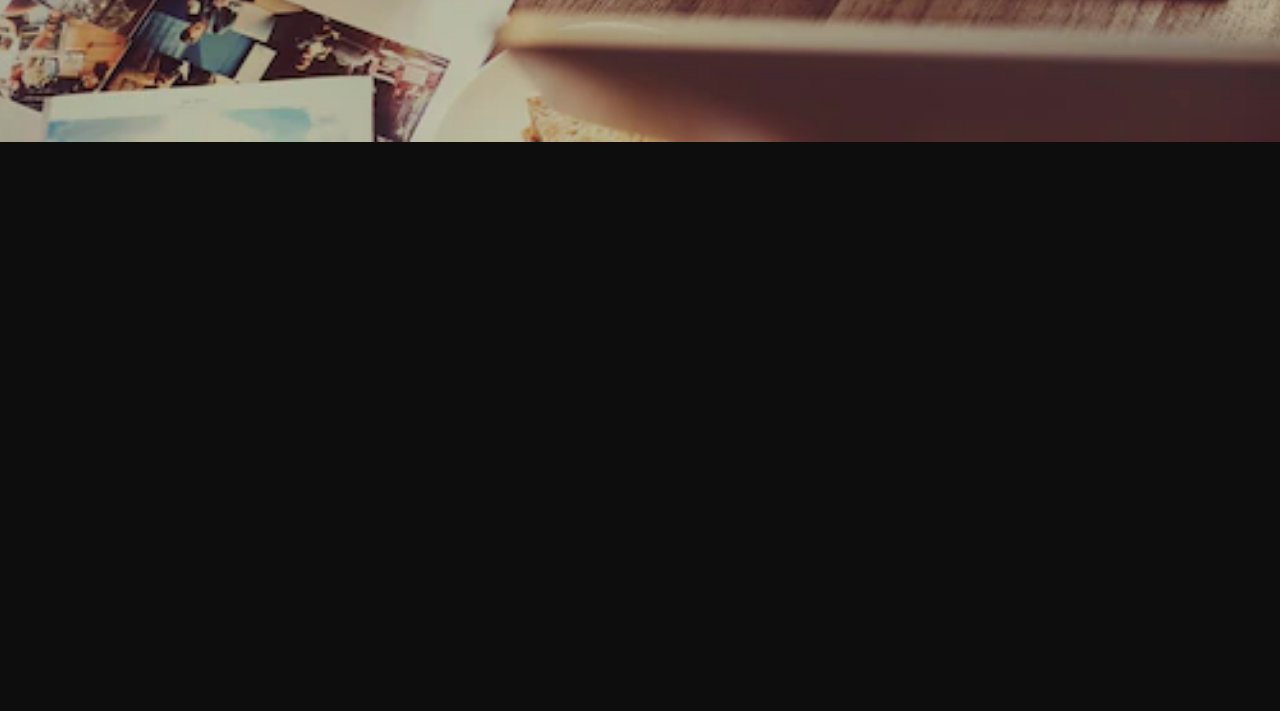
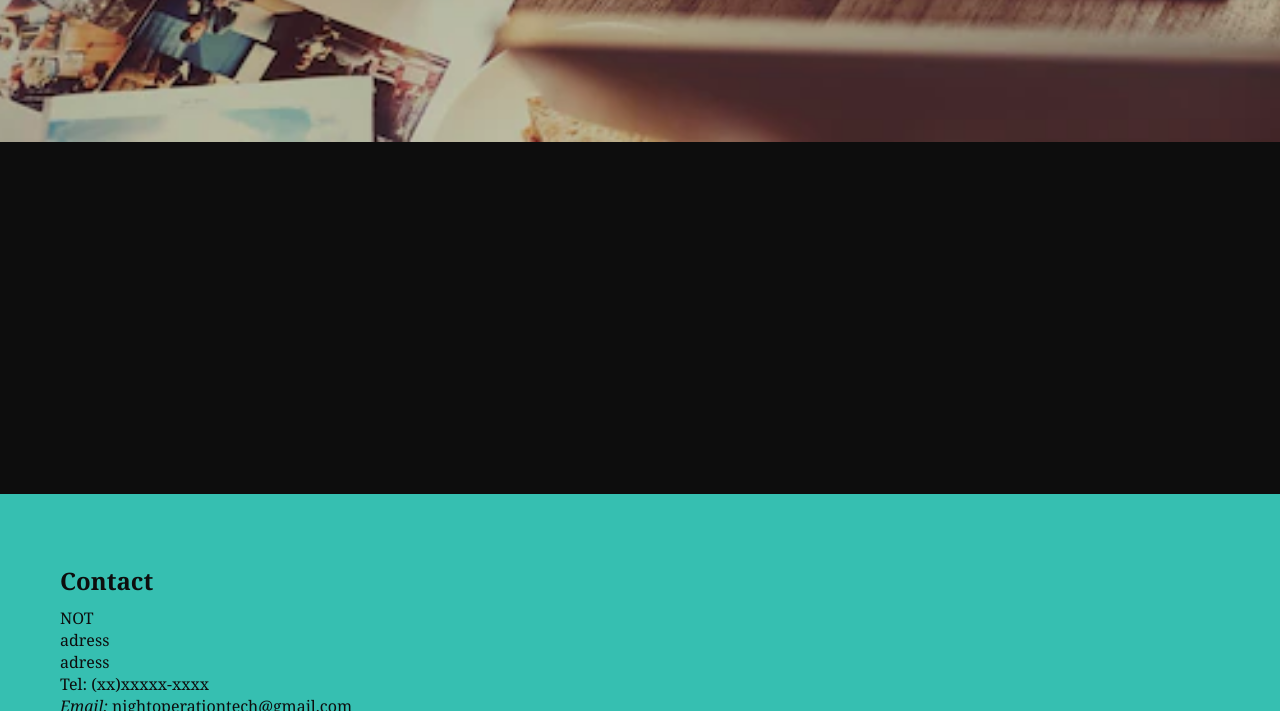
Before and after one commit to DevNOP/Site-NOT, a plain HTML site: page index.html in a window 1280 px wide. Shown: the part 658-1369 px from the top of the page. Before the commit the page ends 1088 px from the top, so only its background shows below. Drawn offline with Linux system fonts and the light colour scheme; a web font is replaced by a local one.

Commit message:
Update 1.1
- Add images;
- Initial footer code;

```diff
--- a/index.html
+++ b/index.html
@@ -76,6 +76,22 @@
         <br>
 
     </main>
+<!---------- FOOTER-INICIO ---------->
+    <footer>
+        <h3>
+            Contact
+        </h3>
+        <p>NOT</p>
+        <p>adress</p>
+        <p>adress</p>
+
+        <p>Tel: (xx)xxxxx-xxxx</p>
+        <p><em>Email:</em> nightoperationtech@gmail.com</p>
+        <a href="https://www.instagram.com/night_operation_tech/" target="_blank">
+            <img src="imagens/logotipo-do-instagram.png" alt="logotipo do instagram que ao clicar será direcionado para a página do Instagram da equipe." style="width: 35px; height: 35px;">
+        </a>
+    </footer>
+<!---------- FOOTER-FIM ---------->
 
     <script src="./script.js"></script>
 </body>
--- a/style.css
+++ b/style.css
@@ -10,6 +10,7 @@
     margin: 0;
     padding: 0;
     box-sizing: border-box;
+    font-family: Georgia, 'Times New Roman', Times, serif;
 }
 
 body{
@@ -22,7 +23,7 @@ body{
 }
 
 
-/*------ Navbar-inicio------ */
+/* ------ Navbar-inicio------ */
 
 .navbar{
     display: block;
@@ -63,7 +64,7 @@ body{
 .nav-link:hover{
     color: var(--light);
 }
-/*------ NAVBAR-FIM------ */
+/* ------ NAVBAR-FIM------ */
 
 /* ---- HOME-INICIO ---- */
 .home{
@@ -111,7 +112,24 @@ body{
     background: var(--dark);
     border: 2px solid var(--dark);
 }
-/*------ HOME-FIM------ */
+/* ------ HOME-FIM------ */
+
+/* ------ FOOTER-INICIO ------ */
+footer {
+    padding: 60px;
+    color: var(--black);
+    background-color: var(--light);
+}
+
+footer > h3 {
+    padding: 10px 10px 10px 0px;
+    font-size: 1.5em;
+}
+
+footer > img {
+    margin-top: 5px;
+}
+/* ------ FOOTER-FIM ------ */
 
 .mobile-menu-icon{
     display: none;
@@ -121,9 +139,9 @@ body{
     display: none;
 }
 
-/*------ RESPONSIVO-MOBILE----- */
+/* ------ RESPONSIVO-MOBILE----- */
 @media screen and (max-width: 800px) {
-/*------ NAVBAR-MENU-INICIO------ */
+/* ------ NAVBAR-MENU-INICIO------ */
     .nav-item{
         display: none;
     }
@@ -204,10 +222,10 @@ body{
         top: 7px;
     }
 
-/*------ NAVBAR-MENU-FIM------ */
+/* ------ NAVBAR-MENU-FIM------ */
 
 
-/*------ HOME-INICIO------ */
+/* ------ HOME-INICIO------ */
     .home .home-content .text-1{
         text-align: center;
         font-size: 60px;
@@ -225,11 +243,11 @@ body{
     .open{
         display: block;
     }
-/*------ HOME-FIM------ */
+/* ------ HOME-FIM------ */
 }
 
 @media screen and (max-width: 500px){
-/*------ HOME-INICIO------ */
+/* ------ HOME-INICIO------ */
     .home .home-content .text-1{
         text-align: center;
         font-size: 50px;
@@ -243,11 +261,11 @@ body{
     .home .home-content a{
         margin-left: 100px;
     }
-/*------ HOME-FIM------ */
+/* ------ HOME-FIM------ */
 }
 
 @media screen and (max-width: 400px){
-/*------ HOME-INICIO------ */
+/* ------ HOME-INICIO------ */
     .home .home-content .text-1{
         text-align: center;
         font-size: 50px;
@@ -270,11 +288,11 @@ body{
         width: 100%;
         height: 700px;
     }
-/*------ HOME-FIM------ */
+/* ------ HOME-FIM------ */
 }
 
 @media screen and (max-width: 350px){
-/*------ HOME-INICIO------ */
+/* ------ HOME-INICIO------ */
     .home .home-content .text-1{
         text-align: center;
         font-size: 50px;
@@ -288,11 +306,11 @@ body{
     .home .home-content a{
         margin-left: 75px;
     }
-/*------ HOME-FIM------ */
+/* ------ HOME-FIM------ */
 }
 
 @media screen and (max-width: 330px){
-/*------ NAVBAR-MENU-INICIO------ */
+/* ------ NAVBAR-MENU-INICIO------ */
     .logo{
         width: 170px;
     }
@@ -318,9 +336,9 @@ body{
         visibility: hidden;
         overflow-y: hidden;
     }
-/*------ NAVBAR-MENU-FIM------ */
+/* ------ NAVBAR-MENU-FIM------ */
 
-/*------ HOME-INICIO------ */
+/* ------ HOME-INICIO------ */
     .home{
         display: flex;
         color: #FFFFFF;
@@ -343,5 +361,5 @@ body{
     .home .home-content a{
         margin-left: 35px;
     }
-/*------ HOME-FIM------ */
+/* ------ HOME-FIM------ */
 }
```
Also changed, not shown: imagens/logotipo-do-instagram.png (added).
